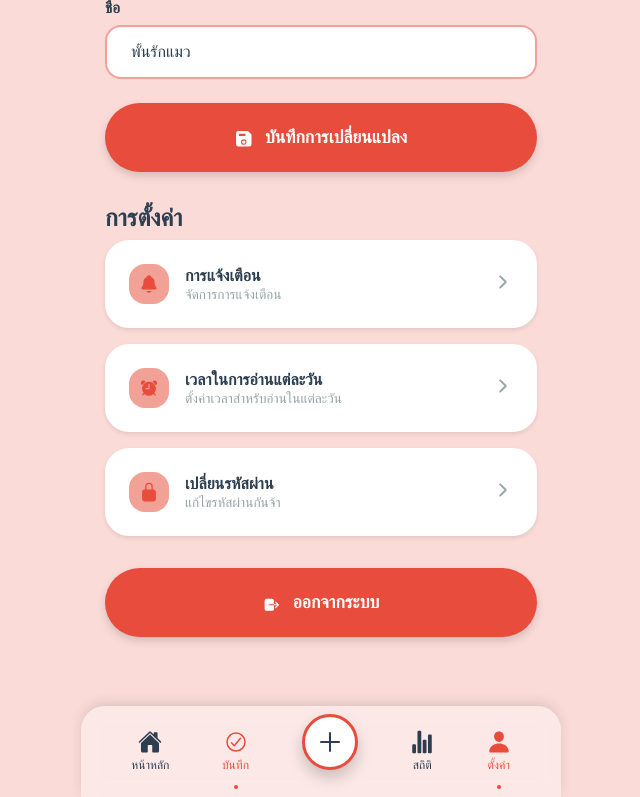
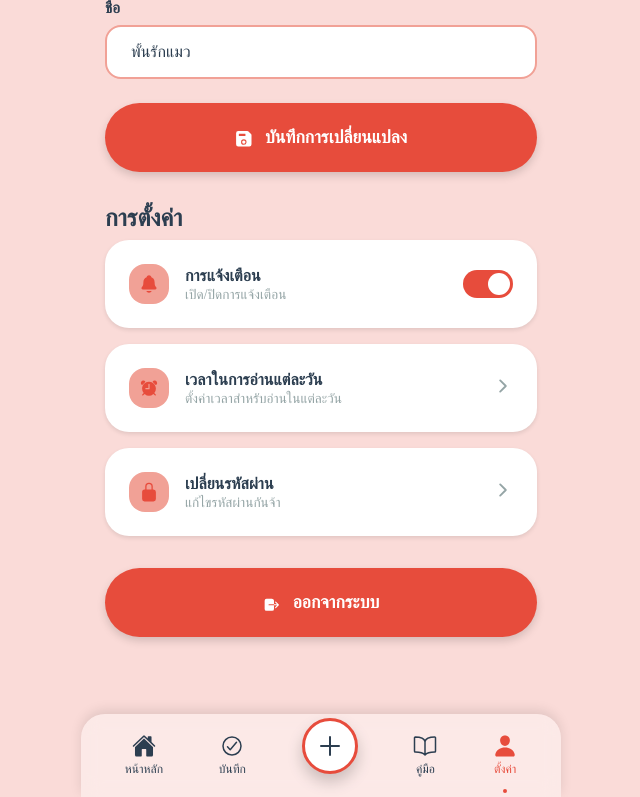
Before and after one commit to 55mL/study-planner, a Flask app: page /profile.html in a window 1280 px wide. Shown: the part 293-1090 px from the top of the page, without its empty margins (319-959 px from the left). Run offline with Flask 3, Linux system fonts and the light colour scheme; the visitor is signed in with stand-in values (Sample User, id 1); parts of the project's set-up code (start-up, migrations or seed data) failed here and were passed over; some web fonts are replaced.

Commit message:
แก้ active status

```diff
--- a/app/static/css/components.css
+++ b/app/static/css/components.css
@@ -118,22 +118,21 @@ h1, h2, h3, h4, h5, h6 {
 
 .bottom-nav {
     position: fixed;
-    bottom: 0;
     left: 50%;
     transform: translateX(-50%);
+    bottom: 0;
     width: 100%;
     max-width: 480px;
-    /* background: var(--bg-primary); */
+    padding: 12px 16px;
+    padding-bottom: calc(12px + env(safe-area-inset-bottom, 0px));
     background-color: var(--color-glass);
     backdrop-filter: blur(10px);
-    padding: var(--spacing-sm) var(--spacing-md);
     display: flex;
     justify-content: space-around;
     align-items: center;
     border-radius: var(--radius-lg) var(--radius-lg) 0 0;
-    box-shadow: 0 -4px 12px rgba(0, 0, 0, 0.1);
-    transition: background 0.4s ease;
-    z-index: 1000;
+    box-shadow: 0 -4px 12px rgba(0,0,0,0.1);
+    z-index: 9999;
 }
 
 .nav-item {
@@ -477,10 +476,10 @@ h1, h2, h3, h4, h5, h6 {
  * ----------------------------------
  */
 html, body {
-  overflow: hidden;
-  height: 100vh;
-  position: fixed;
-  width: 100%;
+  height: 100%;
+  min-height: 100%;
+  overflow-x: hidden;
+  position: static;
 }
 
 /* ===== Page Layout - FIT VIEWPORT ===== */
@@ -781,11 +780,11 @@ body[data-page="schedule"] .top-header .page-title {
 }
 
 /* ===== Bottom Navbar - FIXED ===== */
-body[data-page="schedule"] .bottom-nav {
+/* body[data-page="schedule"] .bottom-nav {
   flex-shrink: 0;
   position: relative;
   bottom: 0;
-}
+} */
 
 /* ===== Responsive ===== */
 @media (max-height: 750px) {
@@ -1288,3 +1287,52 @@ body[data-page="schedule"] .bottom-nav {
     font-size: 1.25rem;
     color: var(--color-gray);
 }
+
+.setting-toggle {
+    cursor: default;
+}
+
+.toggle-switch {
+    position: relative;
+    display: inline-block;
+    width: 50px;
+    height: 28px;
+}
+
+.toggle-switch input {
+    opacity: 0;
+    width: 0;
+    height: 0;
+}
+
+.toggle-slider {
+    position: absolute;
+    cursor: pointer;
+    top: 0;
+    left: 0;
+    right: 0;
+    bottom: 0;
+    background-color: var(--color-gray);
+    transition: 0.4s;
+    border-radius: 28px;
+}
+
+.toggle-slider:before {
+    position: absolute;
+    content: "";
+    height: 22px;
+    width: 22px;
+    left: 3px;
+    bottom: 3px;
+    background-color: white;
+    transition: 0.4s;
+    border-radius: 50%;
+}
+
+.toggle-switch input:checked + .toggle-slider {
+    background-color: var(--color-accent);
+}
+
+.toggle-switch input:checked + .toggle-slider:before {
+    transform: translateX(22px);
+}
--- a/app/templates/add.html
+++ b/app/templates/add.html
@@ -113,7 +113,7 @@
                 <ion-icon name="home"></ion-icon>
                 <span>หน้าหลัก</span>
             </a>
-            <a href="{{ url_for('web_main.feedback') }}" class="nav-item active" data-page="home">
+            <a href="{{ url_for('web_main.feedback') }}" class="nav-item" data-page="home">
                 <ion-icon name="checkmark-circle-outline"></ion-icon>
                 <span>บันทึก</span>
             </a>
@@ -123,8 +123,8 @@
                 </div>
             </a>
             <a href="{{ url_for('web_main.stat') }}" class="nav-item" data-page="stat">
-                <ion-icon name="stats-chart"></ion-icon>
-                <span>สถิติ</span>
+                <ion-icon name="book-outline"></ion-icon>
+                <span>คู่มือ</span>
             </a>
             <a href="{{ url_for('web_main.profile') }}" class="nav-item" data-page="profile">
                 <ion-icon name="person"></ion-icon>
--- a/app/templates/home.html
+++ b/app/templates/home.html
@@ -366,8 +366,8 @@
                 </div>
             </a>
             <a href="{{ url_for('web_main.stat') }}" class="nav-item" data-page="stat">
-                <ion-icon name="stats-chart"></ion-icon>
-                <span>สถิติ</span>
+                <ion-icon name="book-outline"></ion-icon>
+                <span>คู่มือ</span>
             </a>
             <a href="{{ url_for('web_main.profile') }}" class="nav-item" data-page="profile">
                 <ion-icon name="person"></ion-icon>
--- a/app/templates/profile.html
+++ b/app/templates/profile.html
@@ -57,19 +57,20 @@
             <section class="settings-section">
                 <h2 class="section-title">การตั้งค่า</h2>
 
-                <div class="setting-item">
+                <div class="setting-item setting-toggle">
                     <div class="setting-info">
                         <div class="setting-icon">
                             <ion-icon name="notifications"></ion-icon>
                         </div>
                         <div class="setting-text">
                             <h4>การแจ้งเตือน</h4>
-                            <p>จัดการการแจ้งเตือน</p>
+                            <p>เปิด/ปิดการแจ้งเตือน</p>
                         </div>
                     </div>
-                    <div class="setting-arrow">
-                        <ion-icon name="chevron-forward"></ion-icon>
-                    </div>
+                    <label class="toggle-switch">
+                        <input type="checkbox" id="notificationToggle" checked>
+                        <span class="toggle-slider"></span>
+                    </label>
                 </div>
 
                 <div class="setting-item">
@@ -119,7 +120,7 @@
                 <ion-icon name="home"></ion-icon>
                 <span>หน้าหลัก</span>
             </a>
-            <a href="{{ url_for('web_main.feedback') }}" class="nav-item active" data-page="home">
+            <a href="{{ url_for('web_main.feedback') }}" class="nav-item" data-page="home">
                 <ion-icon name="checkmark-circle-outline"></ion-icon>
                 <span>บันทึก</span>
             </a>
@@ -129,10 +130,10 @@
                 </div>
             </a>
             <a href="{{ url_for('web_main.stat') }}" class="nav-item" data-page="stat">
-                <ion-icon name="stats-chart"></ion-icon>
-                <span>สถิติ</span>
+                <ion-icon name="book-outline"></ion-icon>
+                <span>คู่มือ</span>
             </a>
-            <a href="{{ url_for('web_main.profile') }}" class="nav-item" data-page="profile">
+            <a href="{{ url_for('web_main.profile') }}" class="nav-item active" data-page="profile">
                 <ion-icon name="person"></ion-icon>
                 <span>ตั้งค่า</span>
             </a>
@@ -177,6 +178,15 @@
                 alert('Logging out...');
             }
         });
+
+        document.getElementById('notificationToggle').addEventListener('change', function() {
+            if (this.checked) {
+                alert('เปิดการแจ้งเตือนแล้ว');
+            } else {
+                alert('ปิดการแจ้งเตือนแล้ว');
+            }
+        });
+
     </script>
 </body>
 </html>
```
Also changed, not shown: app/templates/schedule.html (+4 -4 lines).
